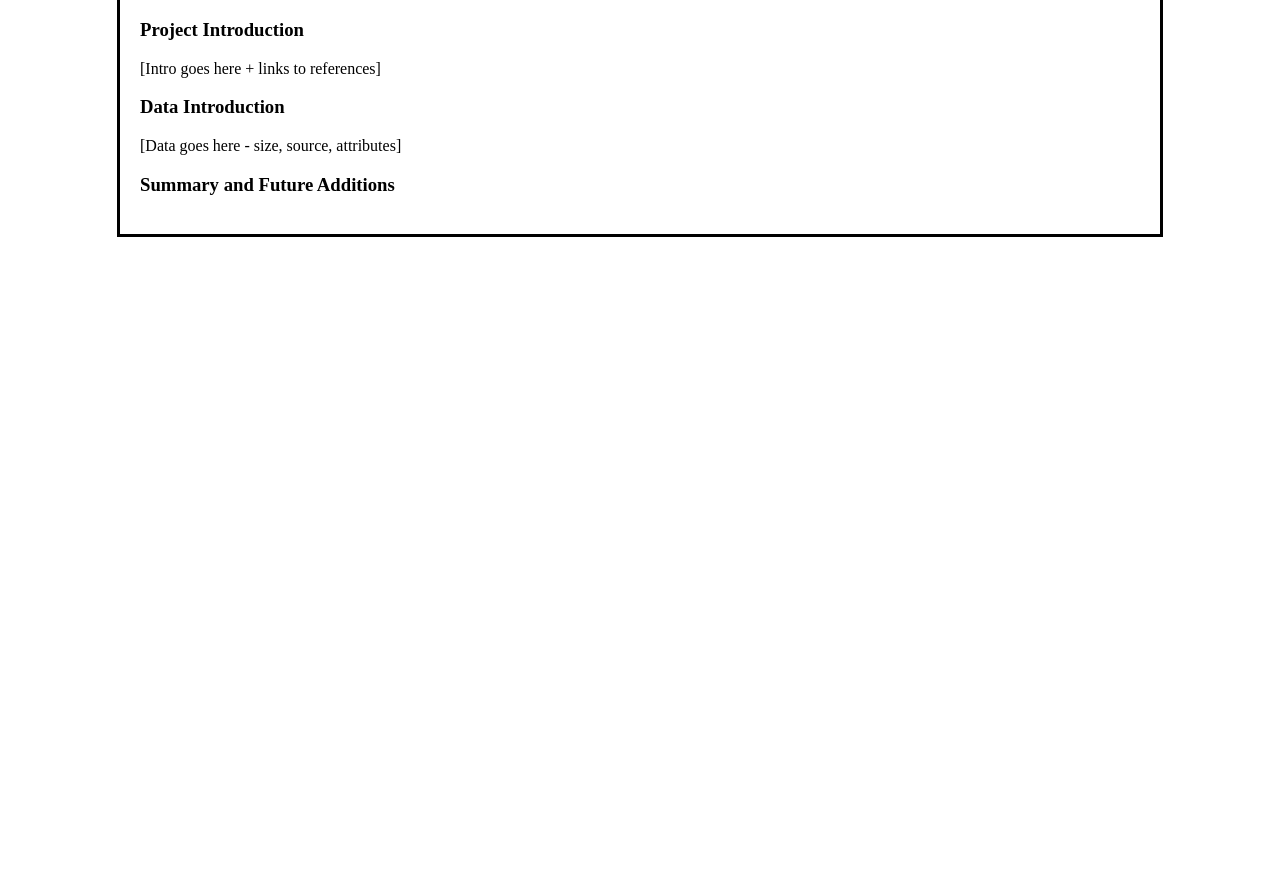
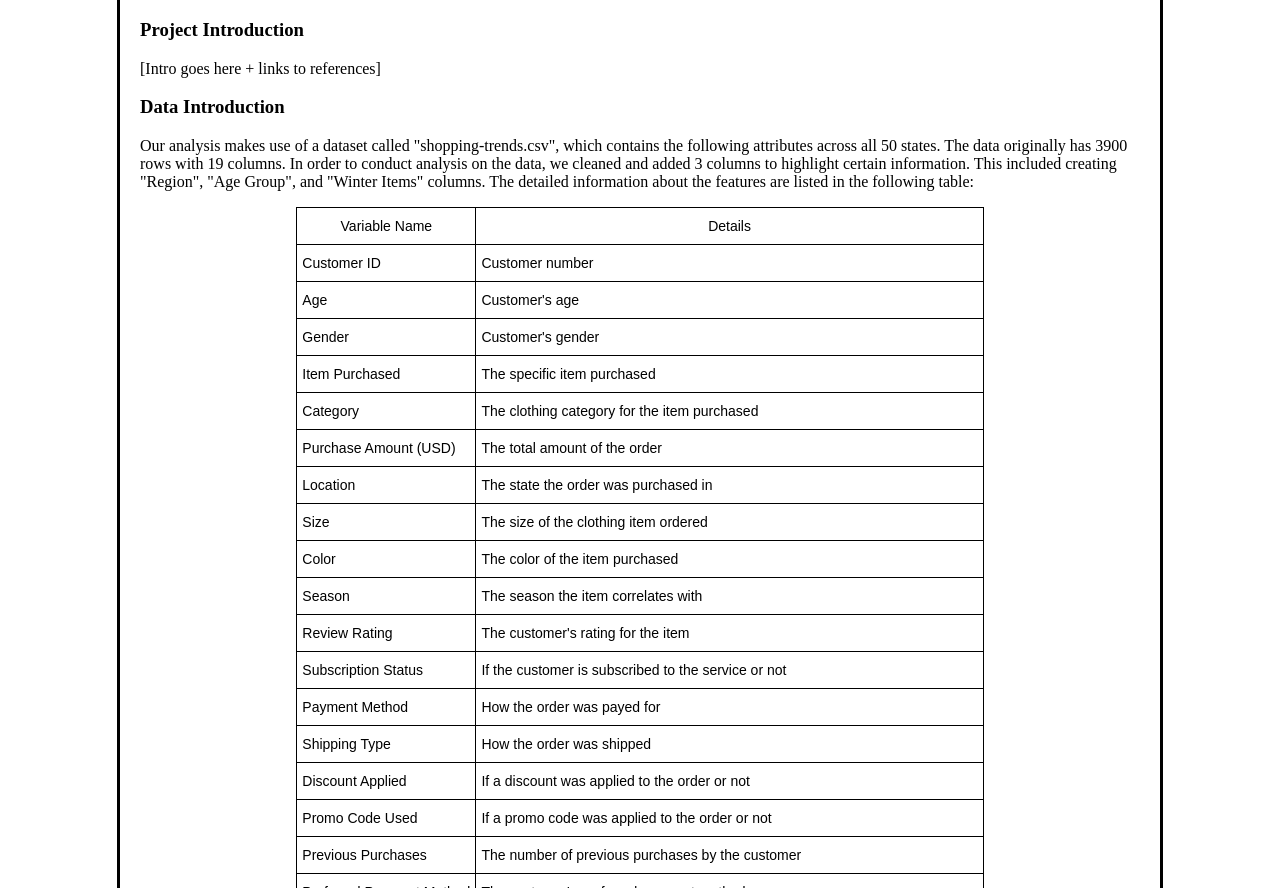
Before and after one commit to ashnajainneu/ds4200_final_project, a plain HTML site: page index.html in a window 1280 px wide. Shown: the part 64-952 px from the top of the page. Before the commit the page ends 800 px from the top, so only its background shows below. Drawn offline with Linux system fonts and the light colour scheme.

Commit message:
added data intro and structure and style

```diff
--- a/index.html
+++ b/index.html
@@ -18,7 +18,113 @@
 
     <h3>Data Introduction</h3>
 
-    <p>[Data goes here - size, source, attributes]</p>
+    <p>Our analysis makes use of a dataset called "shopping-trends.csv", which contains the following attributes
+        across all 50 states. The data originally has 3900 rows with 19 columns. In order to conduct analysis on
+        the data, we cleaned and added 3 columns to highlight certain information. This included creating "Region",
+        "Age Group", and "Winter Items" columns. The detailed information about the features are listed in the
+        following table:</p>
+
+        <div class="center">
+            <table class="tg">
+                <thead>
+                  <tr>
+                    <th class="tg-0lax">Variable Name</th>
+                    <th class="tg-0lax">Details</th>
+                  </tr>
+                </thead>
+                <tbody>
+                  <tr>
+                    <td class="tg-0lax">Customer ID</td>
+                    <td class="tg-0lax">Customer number</td>
+                  </tr>
+                  <tr>
+                    <td class="tg-0lax">Age</td>
+                    <td class="tg-0lax">Customer's age</td>
+                  </tr>
+                  <tr>
+                    <td class="tg-0lax">Gender</td>
+                    <td class="tg-0lax">Customer's gender</td>
+                  </tr>
+                  <tr>
+                    <td class="tg-0lax">Item Purchased</td>
+                    <td class="tg-0lax">The specific item purchased</td>
+                  </tr>
+                  <tr>
+                    <td class="tg-0lax">Category</td>
+                    <td class="tg-0lax">The clothing category for the item purchased</td>
+                  </tr>
+                  <tr>
+                    <td class="tg-0lax">Purchase Amount (USD)</td>
+                    <td class="tg-0lax">The total amount of the order</td>
+                  </tr>
+                  <tr>
+                    <td class="tg-0lax">Location</td>
+                    <td class="tg-0lax">The state the order was purchased in</td>
+                  </tr>
+                  <tr>
+                    <td class="tg-0lax">Size</td>
+                    <td class="tg-0lax">The size of the clothing item ordered</td>
+                  </tr>
+                  <tr>
+                    <td class="tg-0lax">Color</td>
+                    <td class="tg-0lax">The color of the item purchased</td>
+                  </tr>
+                  <tr>
+                    <td class="tg-0lax">Season</td>
+                    <td class="tg-0lax">The season the item correlates with</td>
+                  </tr>
+                  <tr>
+                    <td class="tg-0lax">Review Rating</td>
+                    <td class="tg-0lax">The customer's rating for the item</td>
+                  </tr>
+                  <tr>
+                    <td class="tg-0lax">Subscription Status</td>
+                    <td class="tg-0lax">If the customer is subscribed to the service or not</td>
+                  </tr>
+                  <tr>
+                    <td class="tg-0lax">Payment Method</td>
+                    <td class="tg-0lax">How the order was payed for</td>
+                  </tr>
+                  <tr>
+                    <td class="tg-0lax">Shipping Type</td>
+                    <td class="tg-0lax">How the order was shipped</td>
+                  </tr>
+                  <tr>
+                    <td class="tg-0lax">Discount Applied</td>
+                    <td class="tg-0lax">If a discount was applied to the order or not</td>
+                  </tr>
+                  <tr>
+                    <td class="tg-0lax">Promo Code Used</td>
+                    <td class="tg-0lax">If a promo code was applied to the order or not</td>
+                  </tr>
+                  <tr>
+                    <td class="tg-0lax">Previous Purchases</td>
+                    <td class="tg-0lax">The number of previous purchases by the customer</td>
+                  </tr>
+                  <tr>
+                    <td class="tg-0lax">Preferred Payment Method</td>
+                    <td class="tg-0lax">The customer's preferred payment method</td>
+                  </tr>
+                  <tr>
+                    <td class="tg-0lax">Frequency of Purchases</td>
+                    <td class="tg-0lax">How often the customer places orders</td>
+                  </tr>
+                  <tr>
+                    <td class="tg-0lax">Region</td>
+                    <td class="tg-0lax">Grouped into 4 main regions of the US based on the "Location" column</td>
+                  </tr>
+                  <tr>
+                    <td class="tg-0lax">Age Group</td>
+                    <td class="tg-0lax">Grouped into 3 main generations from the "Age" column</td>
+                  </tr>
+                  <tr>
+                    <td class="tg-0lax">Winter Items</td>
+                    <td class="tg-0lax">Identies if the item is a winter item or not based on the "Item Purchased" column</td>
+                  </tr>
+                </tbody>
+                </table>
+            </div>
+
 
     <h3>Summary and Future Additions</h3>
 
--- a/style.css
+++ b/style.css
@@ -4,3 +4,38 @@ body {
     padding: 0 20px 20px 20px;
     border: 3px solid black;
   }
+
+.tg {
+    border-collapse: collapse;
+    border-spacing: 0;
+}
+
+.tg td {
+    border-color: black;
+    border-style: solid;
+    border-width: 1px;
+    font-family: Arial, sans-serif;
+    font-size: 14px;
+    overflow: hidden;
+    padding: 10px 5px;
+    word-break: normal;
+}
+
+
+.tg th {
+    border-color: black;
+    border-style: solid;
+    border-width: 1px;
+    font-family: Arial, sans-serif;
+    font-size: 14px;
+    font-weight: normal;
+    overflow: hidden;
+    padding: 10px 5px;
+    word-break: normal;
+}
+
+.center {
+    margin: 0 auto;
+    display: flex;
+    justify-content: center;
+}
```
